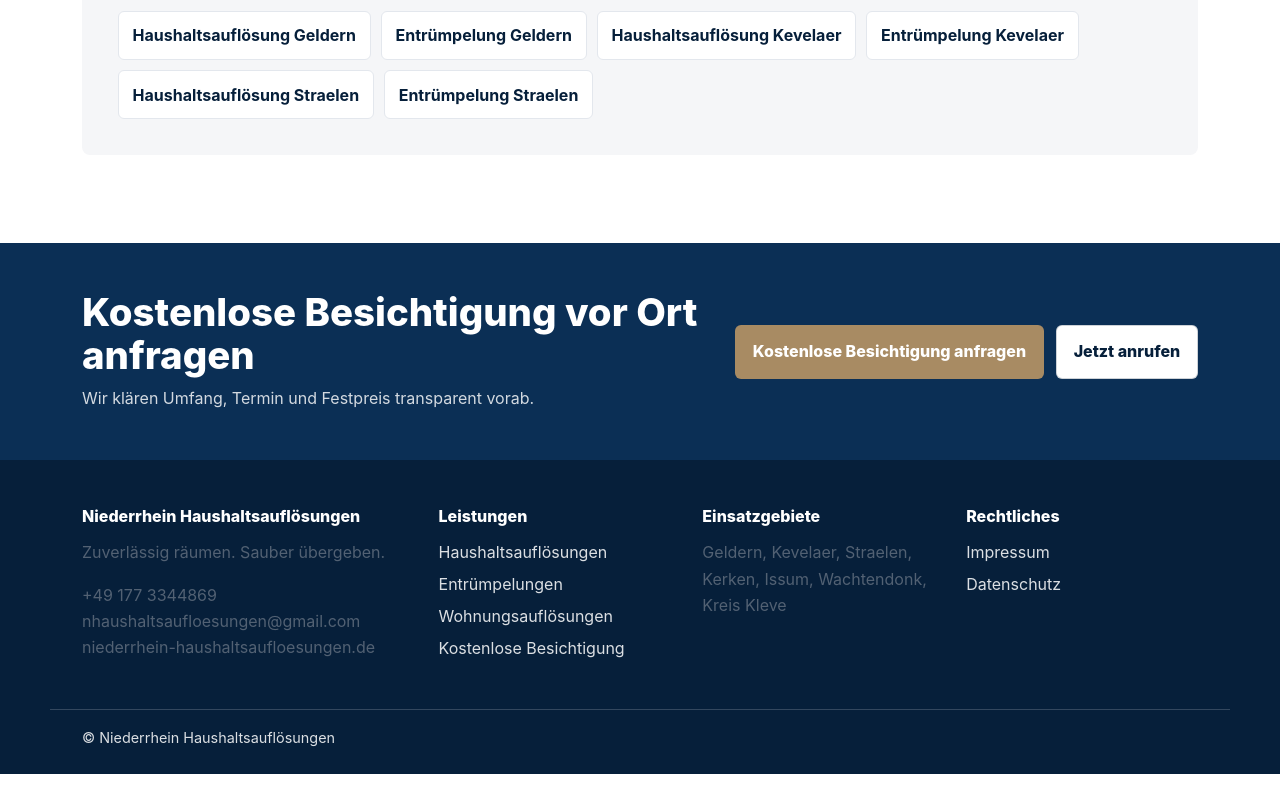
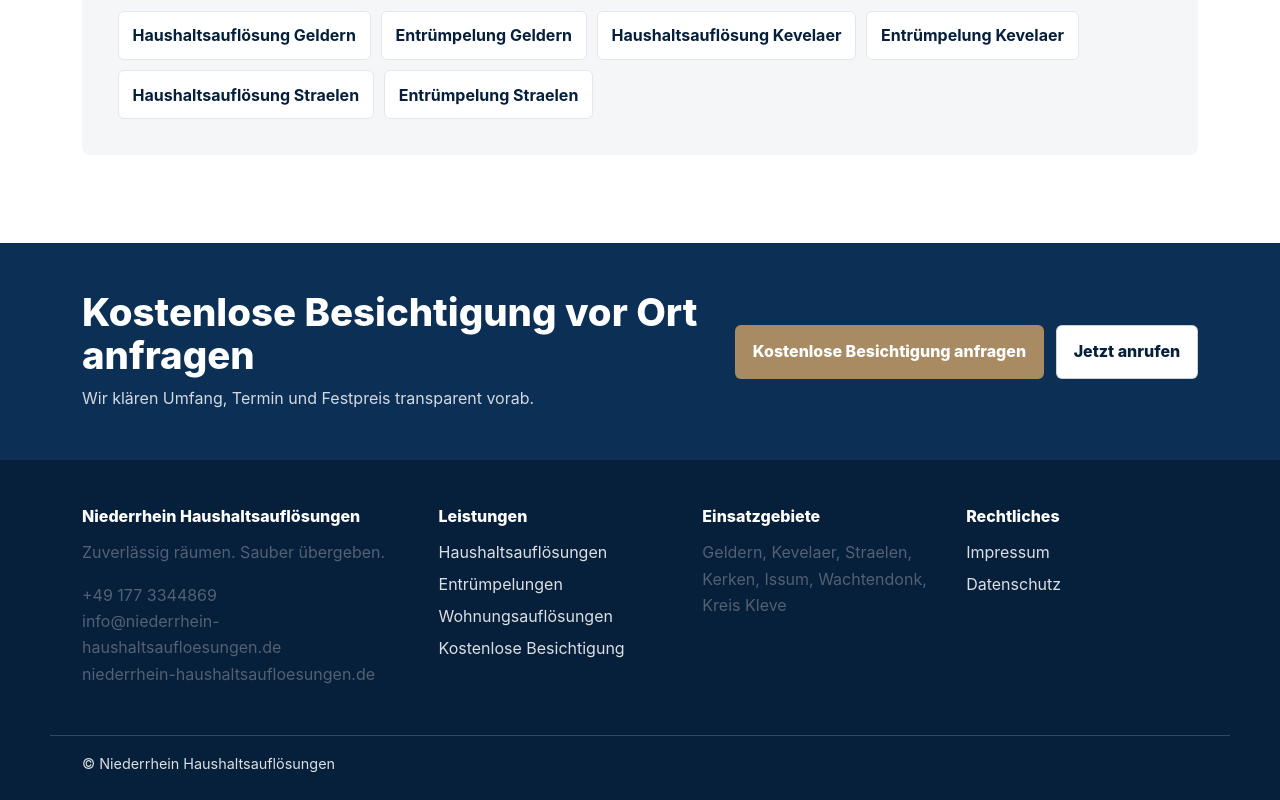
Before and after one commit to AntonyanVladimir/niederrhein-haushaltsaufloesungen, an Angular app: page / in a window 1280 px wide. Shown: the part 2308-3108 px from the top of the page. Before the commit the page ends 3082 px from the top, so only its background shows below. Built offline with nearby package versions, Linux system fonts and the light colour scheme.

Commit message:
use domain email for public contact address

```diff
--- a/frontend/src/app/site-data.ts
+++ b/frontend/src/app/site-data.ts
@@ -1,7 +1,7 @@
 export const contact = {
   phone: '+49 177 3344869',
   phoneHref: '+491773344869',
-  email: 'nhaushaltsaufloesungen@gmail.com',
+  email: 'info@niederrhein-haushaltsaufloesungen.de',
   website: 'niederrhein-haushaltsaufloesungen.de'
 };
 
```
Also changed, not shown: 1 other file (tests, documents, lock files or other folders).
